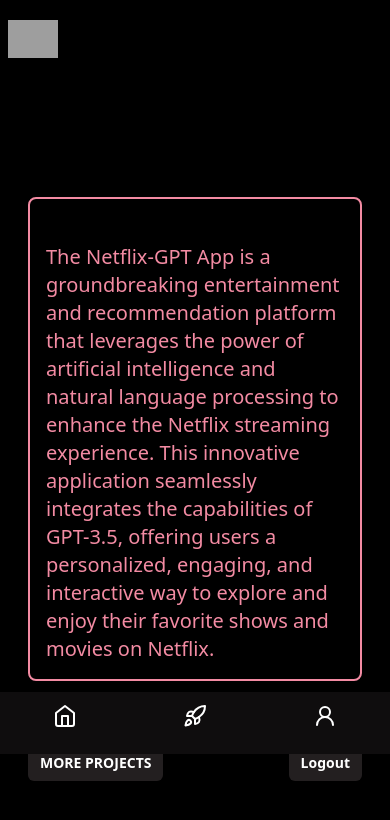
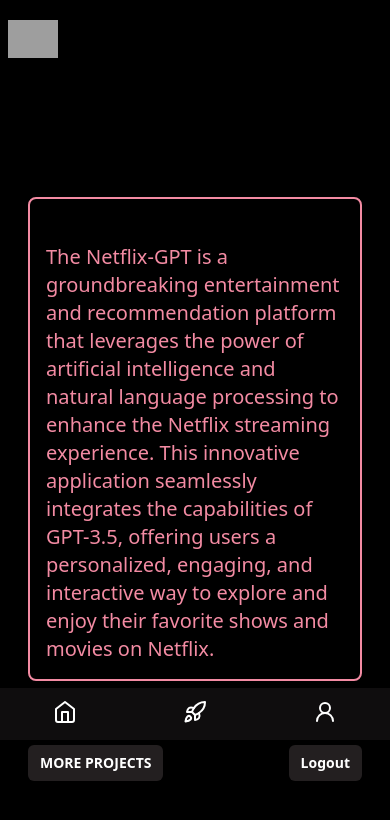
Before and after one commit to gyandeeparyan/netflix-gpt, a React (Vite) app: page /user in a window 390 px wide. Shown: the top 820 px of the page. Built offline with nearby package versions, Linux system fonts and the light colour scheme; no server answers; grey boxes are pictures that could not be loaded.

Commit message:
style : height updated of mobile navbar

```diff
--- a/src/components/Footer.jsx
+++ b/src/components/Footer.jsx
@@ -10,7 +10,7 @@
   const showGPT = useSelector((store) => store.gpt.showGPTSearch);
   return (
     <>
-      <div className='md:hidden flex justify-around bg-brand-coal text-white fixed bottom-[90px]  h-[62px] w-screen z-50 '>
+      <div className='md:hidden flex justify-around bg-brand-coal text-white fixed  bottom-[80px] mb-6 h-[52px] w-screen z-60 '>
         <Link to={"/"}>
           <Home className='my-3'  />
         </Link>
--- a/src/components/UserDetailsPage.jsx
+++ b/src/components/UserDetailsPage.jsx
@@ -30,7 +30,7 @@
  <section className='mb-[200px] mt-12 mx-5 flex items-center justify-center'>
    <div className='mx-auto max-w-7xl px-2 lg:px-0'>
      <div className='mx-auto  max-w-3xl md:text-center'>
-     <h2 className='text-xl font-bold leading-tight  text-black dark:text-brand-beige sm:text-4xl lg:text-2xl lg:leading-tight'>
+     <h2 className='text-xl font-bold leading-tight  text-black dark:text-brand-beige sm:text-4xl lg:text-3xl lg:leading-tight'>
      "YOU BECOME WHAT ,YOU THINK"
        </h2>
 
@@ -41,7 +41,7 @@
 
         <br />
 
-         The Netflix-GPT App is a groundbreaking entertainment and
+         The Netflix-GPT is a groundbreaking entertainment and
          recommendation platform that leverages the power of artificial
          intelligence and natural language processing to enhance the Netflix
          streaming experience. This innovative application seamlessly
```
